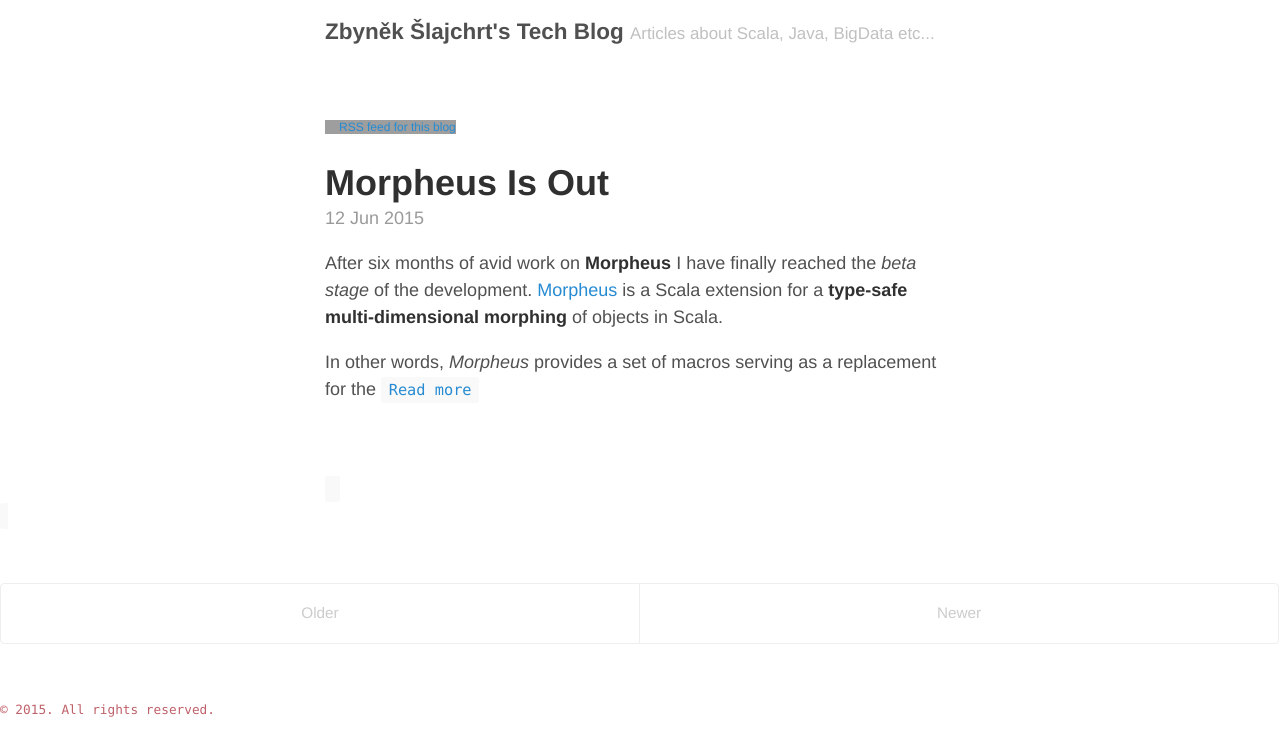
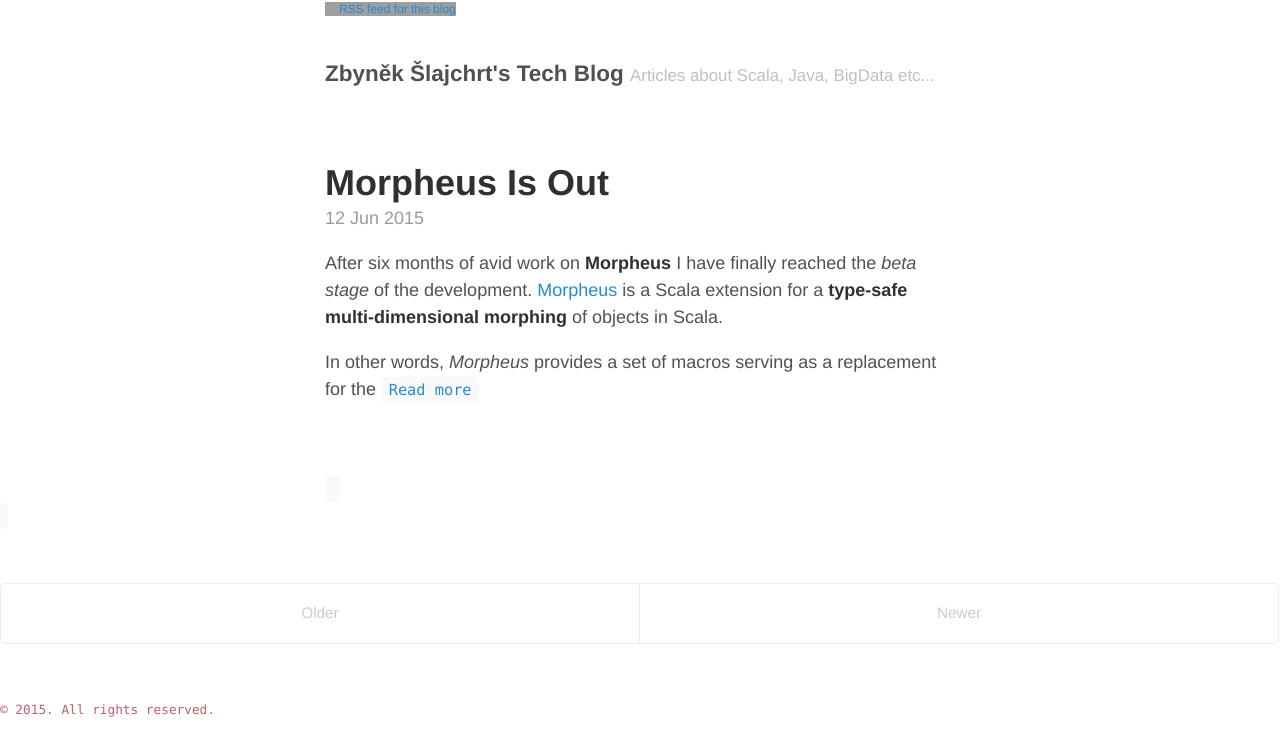
Before and after one commit to zslajchrt/zslajchrt.github.io, a Jekyll site: the page built from index.html, in a window 1280 px wide. Shown: the top 756 px of the page. Built offline with Jekyll 4.4.1, drawn with Linux system fonts in a browser that asks for light colours; Markdown is read by kramdown in place of the engine named in the settings; the list of posts is cut into pages by our own code; grey boxes are pictures that could not be loaded.

Commit message:
Update default.html

```diff
--- a/_layouts/default.html
+++ b/_layouts/default.html
@@ -6,14 +6,15 @@
   <body>
 
     <div class="container content">
+
+      <div class="rsslink-box"><a class="rsslink" href="http://zslajchrt.github.io/feed.xml">RSS feed for this blog</a></div>
+
       <header class="masthead">
         <h3 class="masthead-title">
           <a href="{{ site.baseurl }}/" title="Home">{{ site.title }}</a>
           <small>{{ site.tagline }}</small>
         </h3>
       </header>
-
-      <div class="rsslink-box"><a class="rsslink" href="http://zslajchrt.github.io/feed.xml">RSS feed for this blog</a></div>
 
       <main>
         {{ content }}
```
